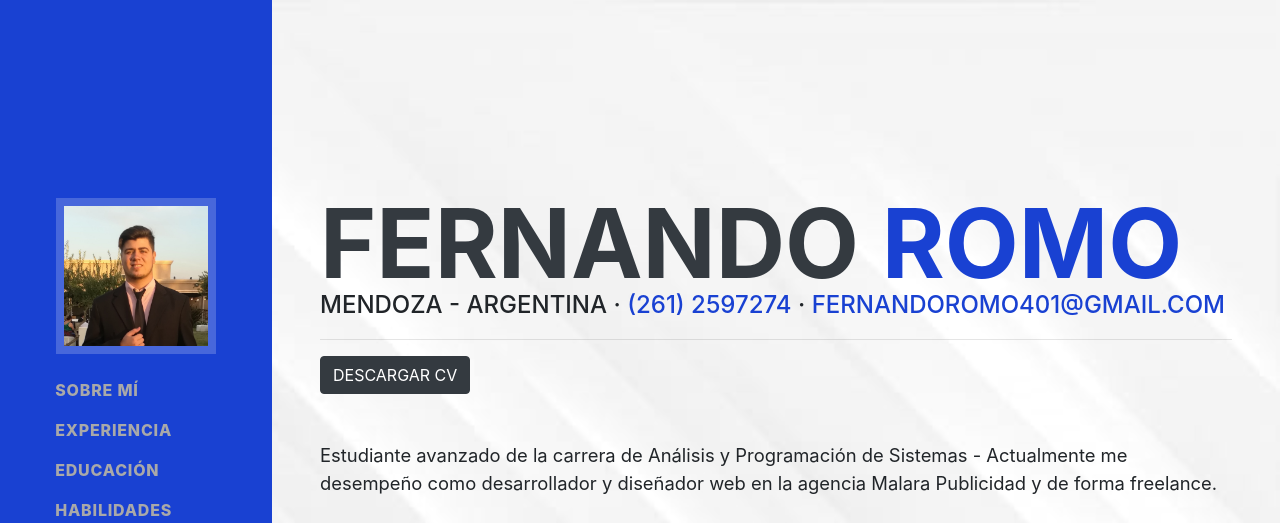
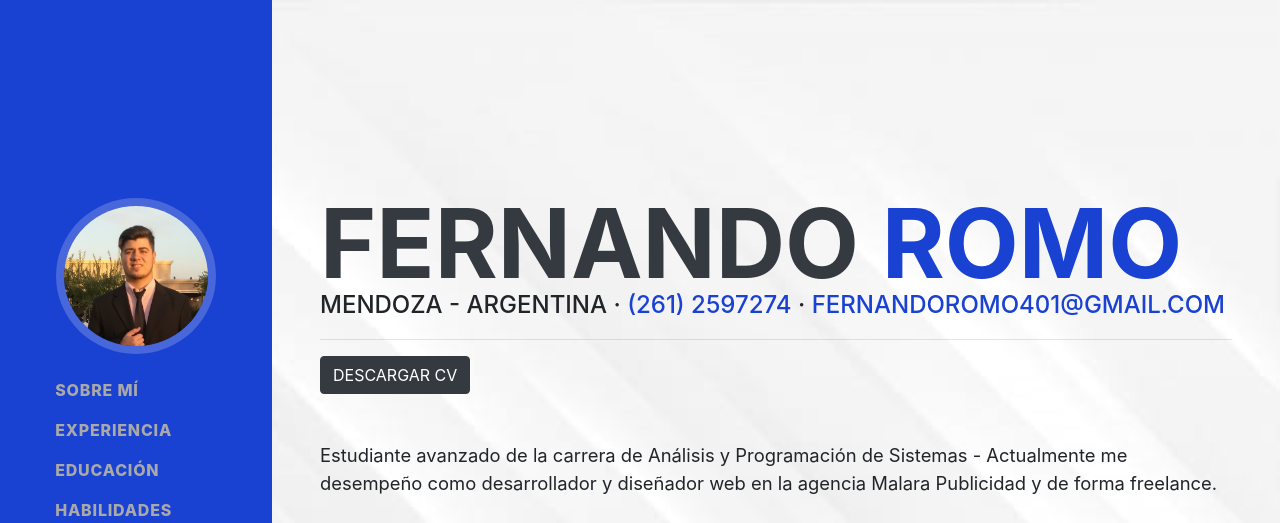
Before and after one commit to fernandoromo401/portfolio, a plain HTML site: page index.html in a window 1280 px wide. Shown: the top 523 px of the page. Drawn offline with Linux system fonts and the light colour scheme; a web font is replaced by a local one.

Commit message:
modificaciones de aspectos 2

```diff
--- a/css/micss.css
+++ b/css/micss.css
@@ -2,14 +2,8 @@
   --color: #1941d2;
 }
 
-
-.rounded-circle:hover{
+.rounded-circle{
     border-radius: 50% !important;
-    transition: all 0.5s ease-in;
-}
-.rounded-circle{
-    border-radius: 0% !important;
-    transition: all 0.2s ease-in;
 }
 .transicion{
     animation-duration: 2s;
```
Also changed, not shown: img/bg.jpeg (added).
